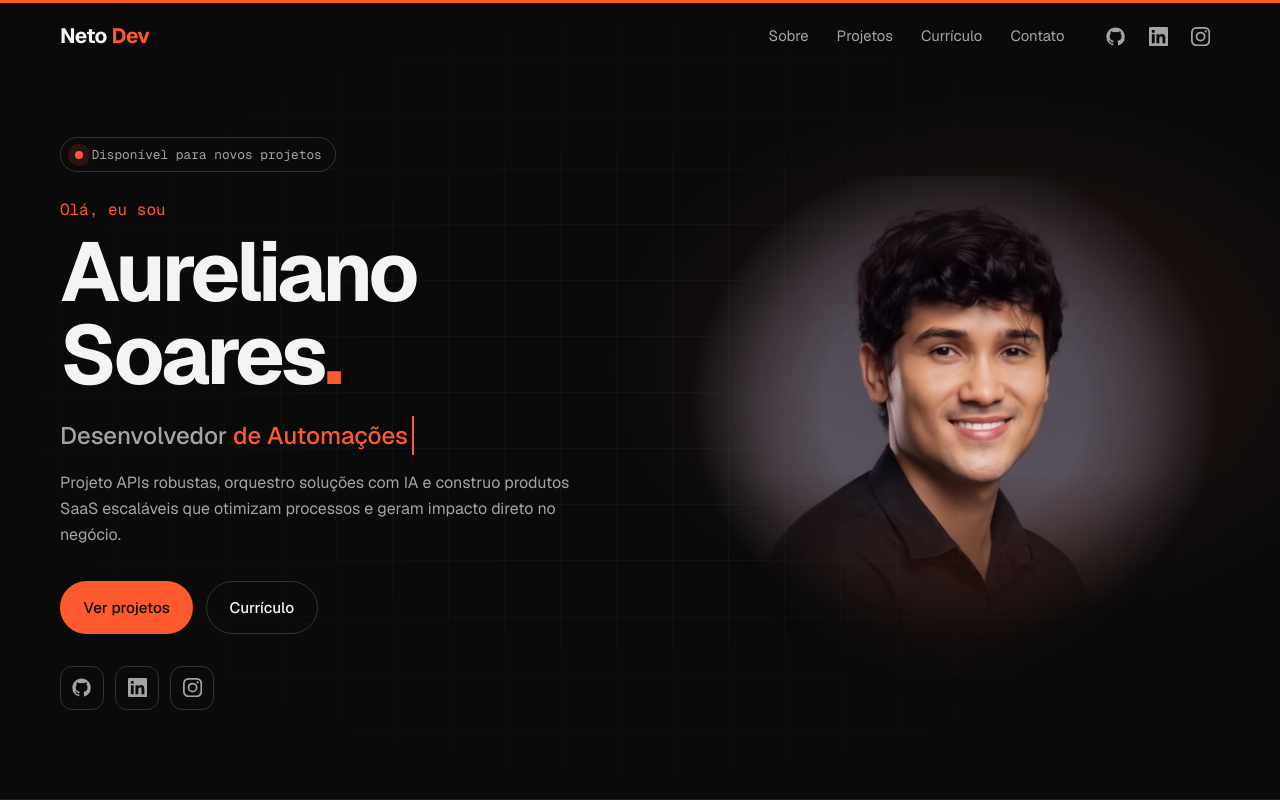
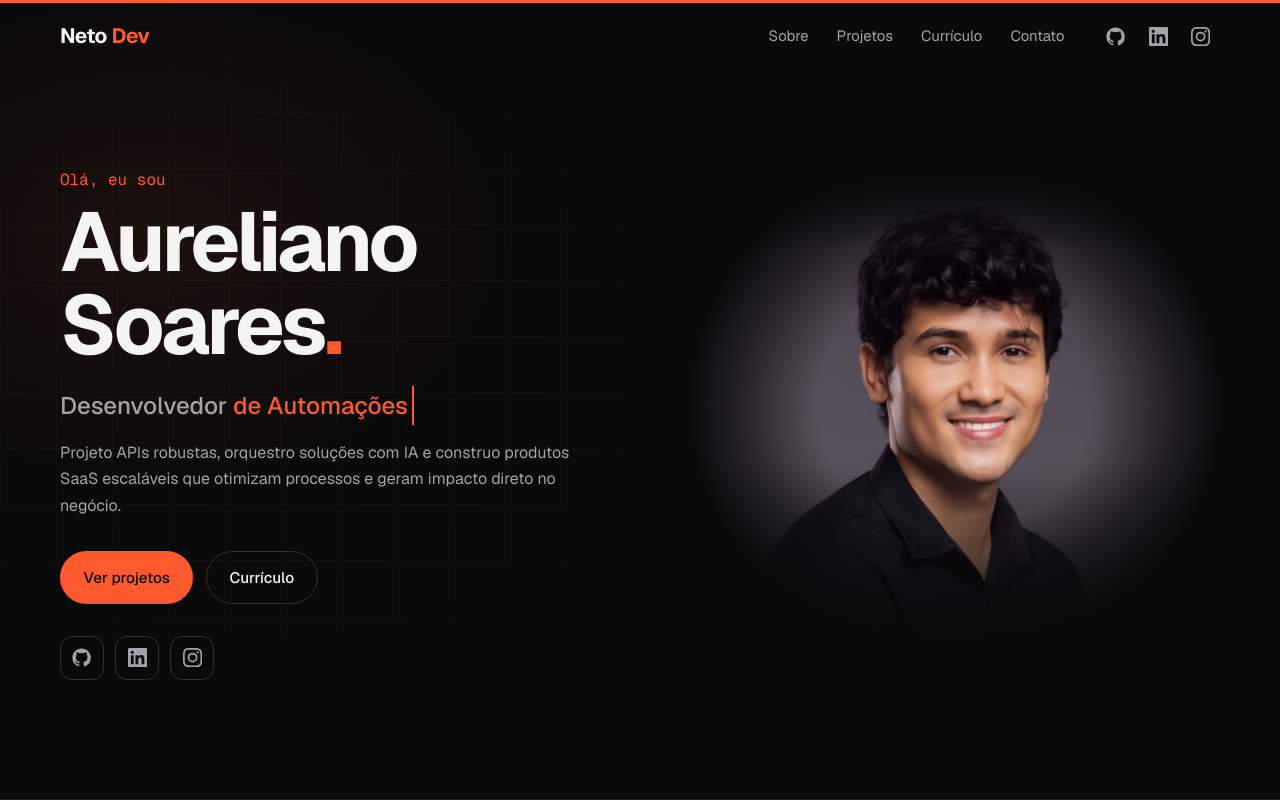
Before and after one commit to yunknet/devaureliano-portifolio, a plain HTML site: page index.html in a window 1280 px wide. Shown: the top 800 px of the page. Drawn offline with nearby package versions, Linux system fonts and the light colour scheme.

Commit message:
Remove selo 'Disponível' e troca máscara CSS da foto por degradê compatível com todos os navegadores
Co-Authored-By: Claude Opus 5.5 <noreply@anthropic.com>

```diff
--- a/index.html
+++ b/index.html
@@ -16,7 +16,7 @@
   <link rel="preconnect" href="https://fonts.googleapis.com">
   <link rel="preconnect" href="https://fonts.gstatic.com" crossorigin>
   <link href="https://fonts.googleapis.com/css2?family=Geist:wght@400..700&family=Geist+Mono:wght@400;500&display=swap" rel="stylesheet">
-  <link rel="stylesheet" href="style.css?v=202611161051">
+  <link rel="stylesheet" href="style.css?v=202611161132">
 </head>
 <body>
 
@@ -44,7 +44,6 @@
     <div class="hero-glow"></div>
     <div class="hero-inner">
       <div class="hero-text">
-        <p class="status"><i></i>Disponível para novos projetos</p>
         <p class="eyebrow">Olá, eu sou</p>
         <h1>Aureliano<br>Soares<span class="hot">.</span></h1>
         <p class="hero-role">Desenvolvedor <span class="rotator" id="rotator">Back-end</span></p>
@@ -61,7 +60,7 @@
       </div>
 
       <div class="hero-image">
-        <img src="img/dev.jpeg" alt="Foto de Aureliano Soares" width="1082" height="1010">
+        <img src="img/dev.jpeg" alt="Foto de Aureliano Soares" width="1082" height="1010" fetchpriority="high" decoding="async">
       </div>
     </div>
   </section>
@@ -205,6 +204,6 @@
     <symbol id="i-ext" viewBox="0 0 24 24"><path fill="none" stroke="currentColor" stroke-width="2" stroke-linecap="round" stroke-linejoin="round" d="M14 4h6v6M20 4l-9 9M18 14v5a1 1 0 0 1-1 1H5a1 1 0 0 1-1-1V7a1 1 0 0 1 1-1h5"/></symbol>
   </svg>
 
-  <script src="script.js?v=202611161051"></script>
+  <script src="script.js?v=202611161132"></script>
 </body>
 </html>
--- a/style.css
+++ b/style.css
@@ -51,18 +51,15 @@ img { display: block; max-width: 100%; }
 
 /* ===== HERO ===== */
 .hero { position: relative; min-height: min(100vh, 900px); display: flex; align-items: center; padding: 7rem 0 4rem; overflow: hidden; border-bottom: 1px solid var(--line); }
-.hero-glow { position: absolute; inset: 0; pointer-events: none; background: radial-gradient(560px 380px at 78% 45%, rgba(255, 90, 46, .12), transparent 70%); }
+.hero-glow { position: absolute; inset: 0; pointer-events: none; background: radial-gradient(520px 360px at 12% 30%, rgba(255, 90, 46, .08), transparent 70%); }
 .hero::before { content: ''; position: absolute; inset: 0; pointer-events: none;
   background-image: linear-gradient(rgba(255,255,255,.03) 1px, transparent 1px), linear-gradient(90deg, rgba(255,255,255,.03) 1px, transparent 1px);
   background-size: 56px 56px;
-  mask-image: radial-gradient(ellipse at center, #000 30%, transparent 75%);
-  -webkit-mask-image: radial-gradient(ellipse at center, #000 30%, transparent 75%);
+  mask-image: radial-gradient(ellipse 45% 60% at 22% 45%, #000 30%, transparent 80%);
+  -webkit-mask-image: radial-gradient(ellipse 45% 60% at 22% 45%, #000 30%, transparent 80%);
 }
 .hero-inner { position: relative; width: 100%; max-width: 1200px; margin: 0 auto; padding: 0 1.25rem; display: grid; grid-template-columns: 1.1fr 1fr; gap: 3rem; align-items: center; }
 .hero-inner > * { min-width: 0; }
-.status { display: inline-flex; align-items: center; gap: .55rem; font-family: var(--mono); font-size: .8rem; color: var(--fg2); border: 1px solid var(--line2); border-radius: 999px; padding: .35rem .85rem; margin-bottom: 1.6rem; }
-.status i { width: 8px; height: 8px; border-radius: 50%; background: var(--hot); animation: pulse 2s infinite; }
-@keyframes pulse { 0% { box-shadow: 0 0 0 0 rgba(255,90,46,.6); } 70% { box-shadow: 0 0 0 9px rgba(255,90,46,0); } 100% { box-shadow: 0 0 0 0 rgba(255,90,46,0); } }
 .eyebrow { font-family: var(--mono); color: var(--hot); font-size: 1rem; margin-bottom: .4rem; }
 .hero h1 { font-size: clamp(2.8rem, 7vw, 5.2rem); line-height: 1; font-weight: 700; letter-spacing: -.045em; }
 .hero-role { font-size: clamp(1.1rem, 2.3vw, 1.5rem); font-weight: 500; margin: 1.2rem 0 .9rem; color: var(--fg2); }
@@ -232,13 +229,14 @@ body.lock { overflow: hidden; }
 
 /* ===== Foto do hero (bordas suaves) ===== */
 .hero-image { position: relative; justify-self: center; width: 100%; max-width: 560px; }
-.hero-image::before { content: ''; position: absolute; inset: 8% 10% 0; background: radial-gradient(closest-side, rgba(255, 90, 46, .28), transparent); filter: blur(30px); z-index: 0; }
-.hero-image img {
-  position: relative; z-index: 1; width: 100%; height: auto;
-  -webkit-mask-image: radial-gradient(ellipse 50% 50% at 50% 46%, #000 50%, rgba(0,0,0,.6) 75%, transparent 100%), linear-gradient(to bottom, #000 60%, transparent 96%);
-  -webkit-mask-composite: source-in;
-          mask-image: radial-gradient(ellipse 50% 50% at 50% 46%, #000 50%, rgba(0,0,0,.6) 75%, transparent 100%), linear-gradient(to bottom, #000 60%, transparent 96%);
-          mask-composite: intersect;
+.hero-image img { position: relative; z-index: 1; width: 100%; height: auto; }
+/* bordas suaves: degradê na cor do fundo por cima da foto (funciona em qualquer navegador) */
+.hero-image::after {
+  content: ""; position: absolute; inset: -1px; z-index: 2; pointer-events: none;
+  background:
+    linear-gradient(to bottom, transparent 58%, var(--bg) 97%),
+    linear-gradient(to top, transparent 85%, var(--bg) 100%),
+    radial-gradient(ellipse 50% 50% at 50% 46%, transparent 52%, rgba(10, 10, 11, .55) 76%, var(--bg) 100%);
 }
 .inline-link { color: var(--hot); border-bottom: 1px solid rgba(255, 90, 46, .4); transition: border-color .2s; }
 .inline-link:hover { border-color: var(--hot); }
```
